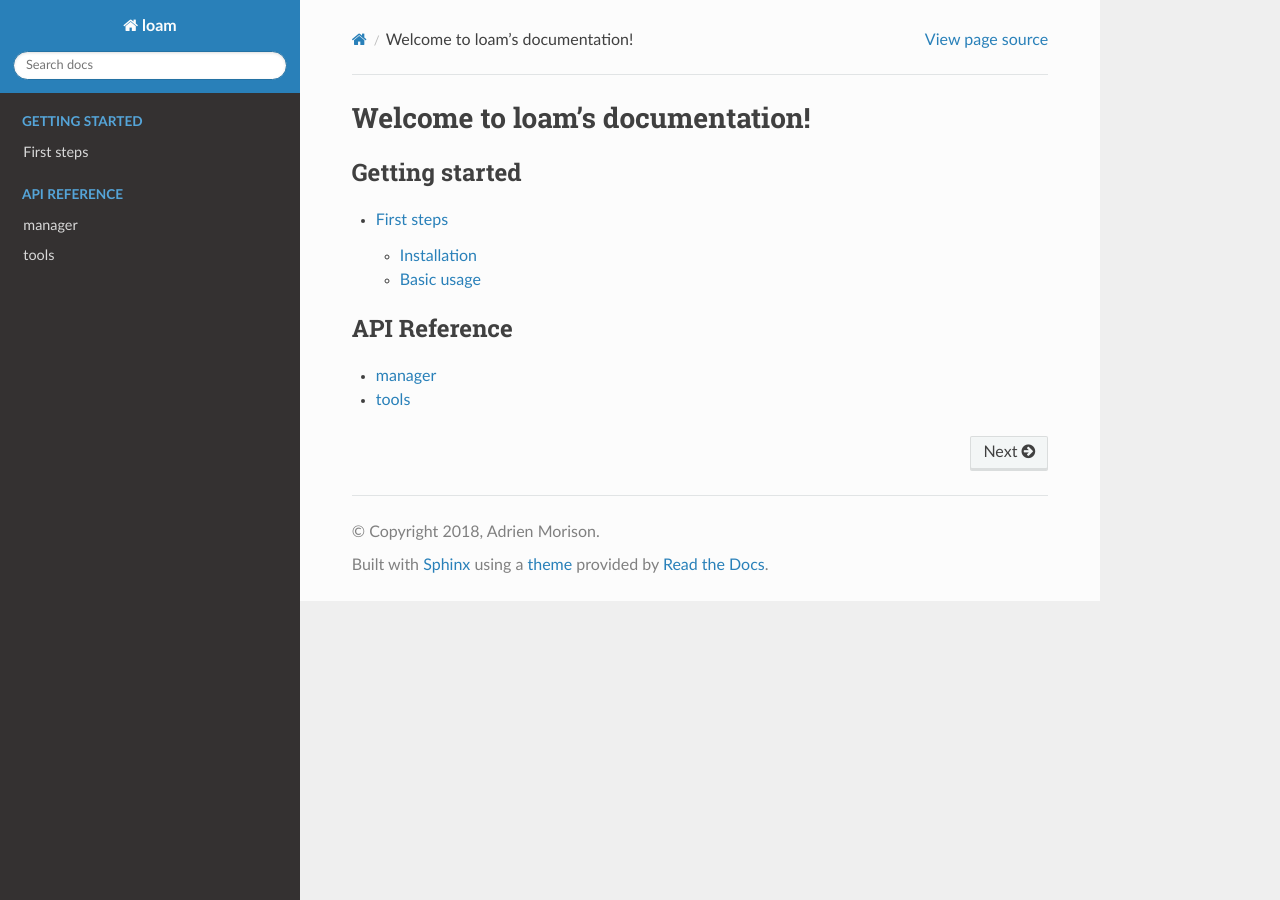
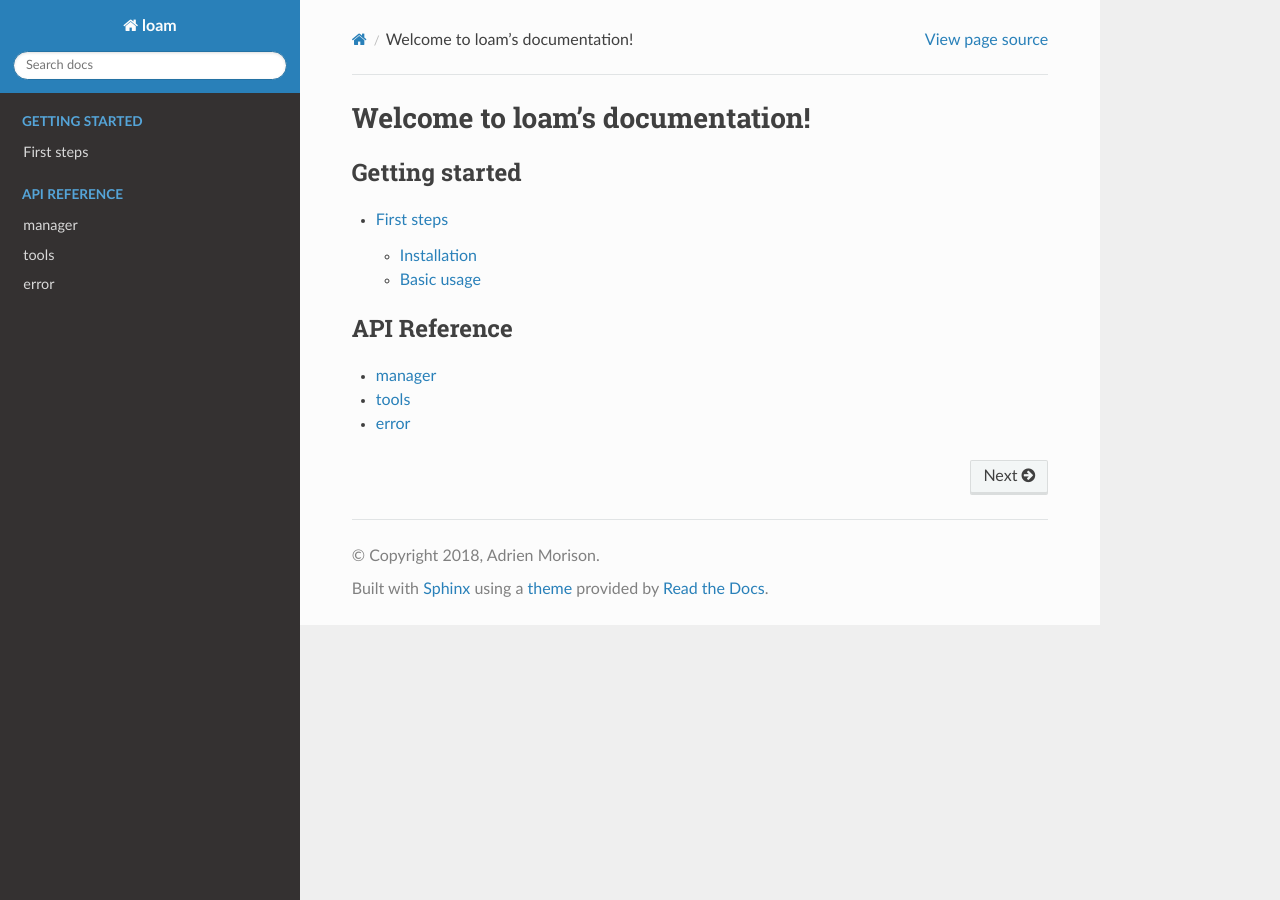
Before and after one commit to amorison/loam, a Sphinx documentation site: the page built from docs/index.rst, in a window 1280 px wide. Built offline with Sphinx 7.4.7 and the Read the Docs theme 2.0.0, drawn with Linux system fonts in a browser that asks for light colours.

Commit message:
Add error API docs

```diff
--- a/docs/index.rst
+++ b/docs/index.rst
@@ -18,3 +18,4 @@ Welcome to loam's documentation!
 
    sources/api/manager
    sources/api/tools
+   sources/api/error
--- /dev/null
+++ b/docs/sources/api/error.rst
@@ -0,0 +1,5 @@
+error
+=====
+
+.. automodule:: loam.error
+   :members:
```
